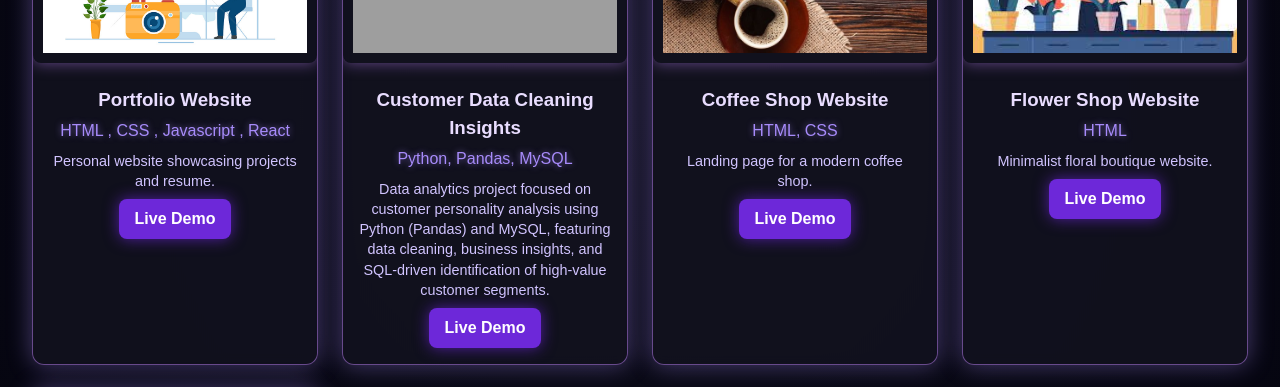
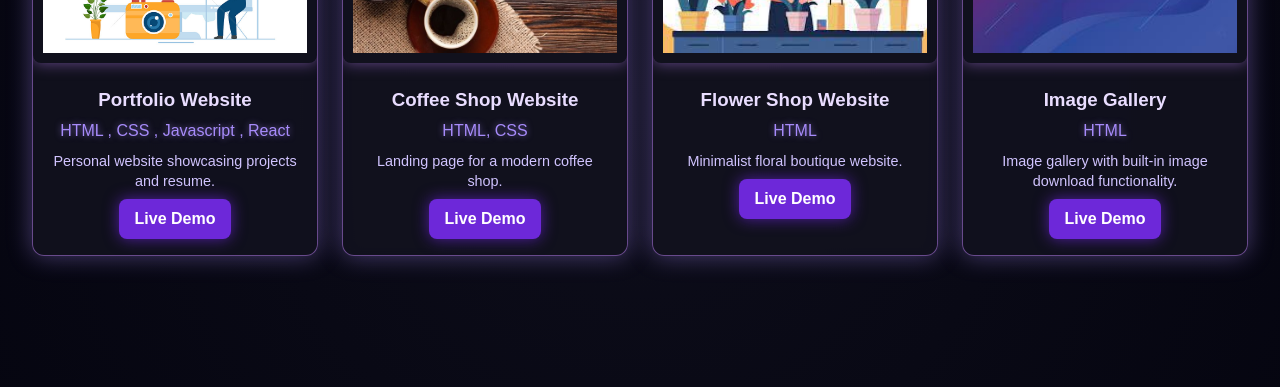
Before and after one commit to tanvi2203/Tanvi-Portfolio, a React (Vite) app: page / in a window 1280 px wide. Shown: the part 2724-3111 px from the top of the page. Built offline with nearby package versions, Linux system fonts and the light colour scheme; grey boxes are pictures that could not be loaded.

Commit message:
Update Projects.jsx

```diff
--- a/src/Pages/Projects/Projects.jsx
+++ b/src/Pages/Projects/Projects.jsx
@@ -1,7 +1,6 @@
 import React from 'react';
 import './Projects.css';
 import portfolioImg from "/Images/portfolio1.jpg";
-import customerDataImg from "/Images/customerDataImag.jpg";
 import coffeeShopImg from "/Images/coffee3.jpg";
 import flowerShopImg from "/Images/flower1.jpg";
 import galleryImg from "/Images/image1.jpg";
@@ -13,13 +12,6 @@ const projects = [
     demoLink: "https://tanvi-portfolio-nine.vercel.app/",
     tech: "HTML , CSS , Javascript , React",
     description: "Personal website showcasing projects and resume."
-  },
-  {
-  title: "Customer Data Cleaning Insights",
-  imgSrc: customerDataImg,
-  demoLink: "https://tanvi2203.github.io/customer-data-cleaning-insights/",
-  tech: "Python, Pandas, MySQL",
-  description: "Data analytics project focused on customer personality analysis using Python (Pandas) and MySQL, featuring data cleaning, business insights, and SQL-driven identification of high-value customer segments."
   },
   {
     title: "Coffee Shop Website",
```
